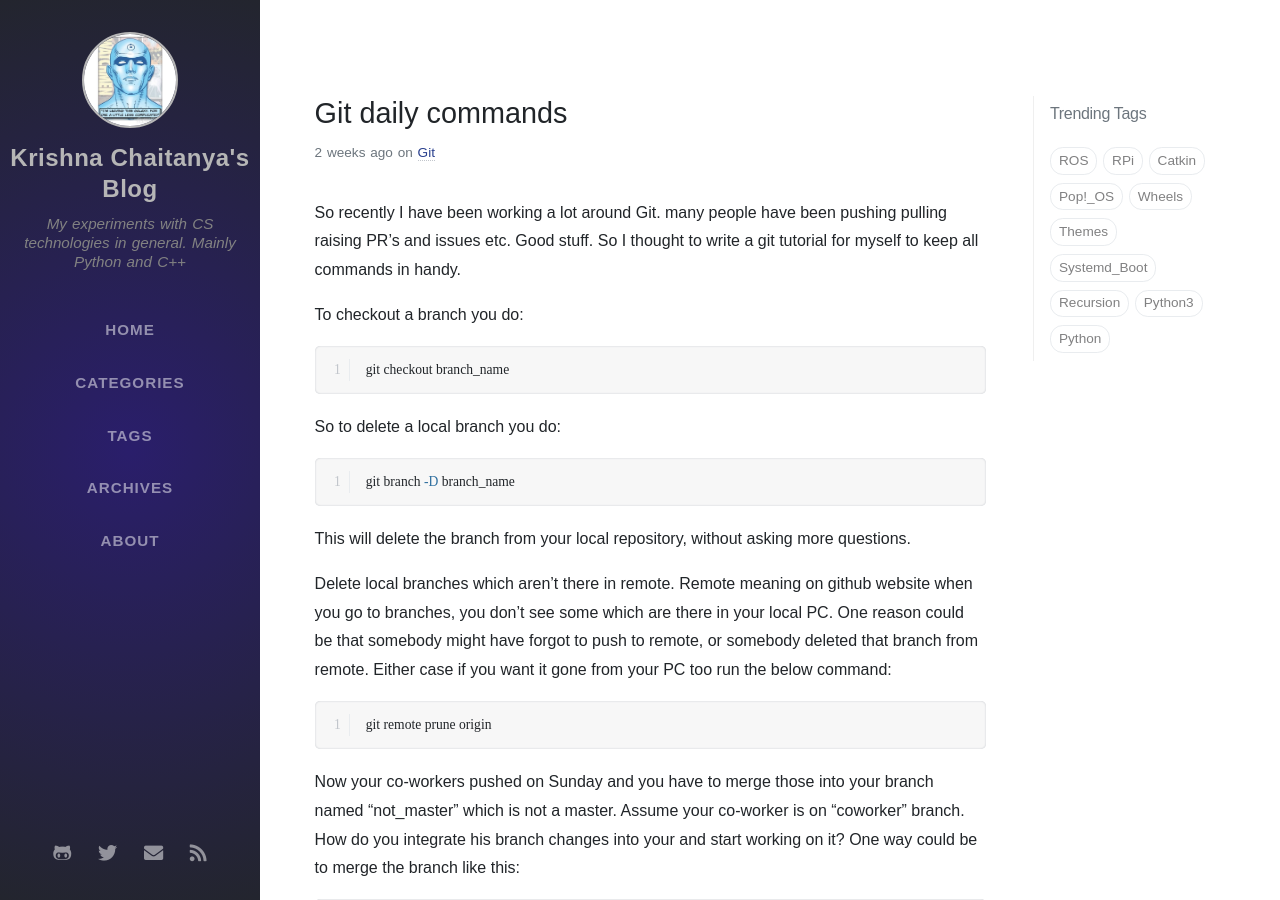
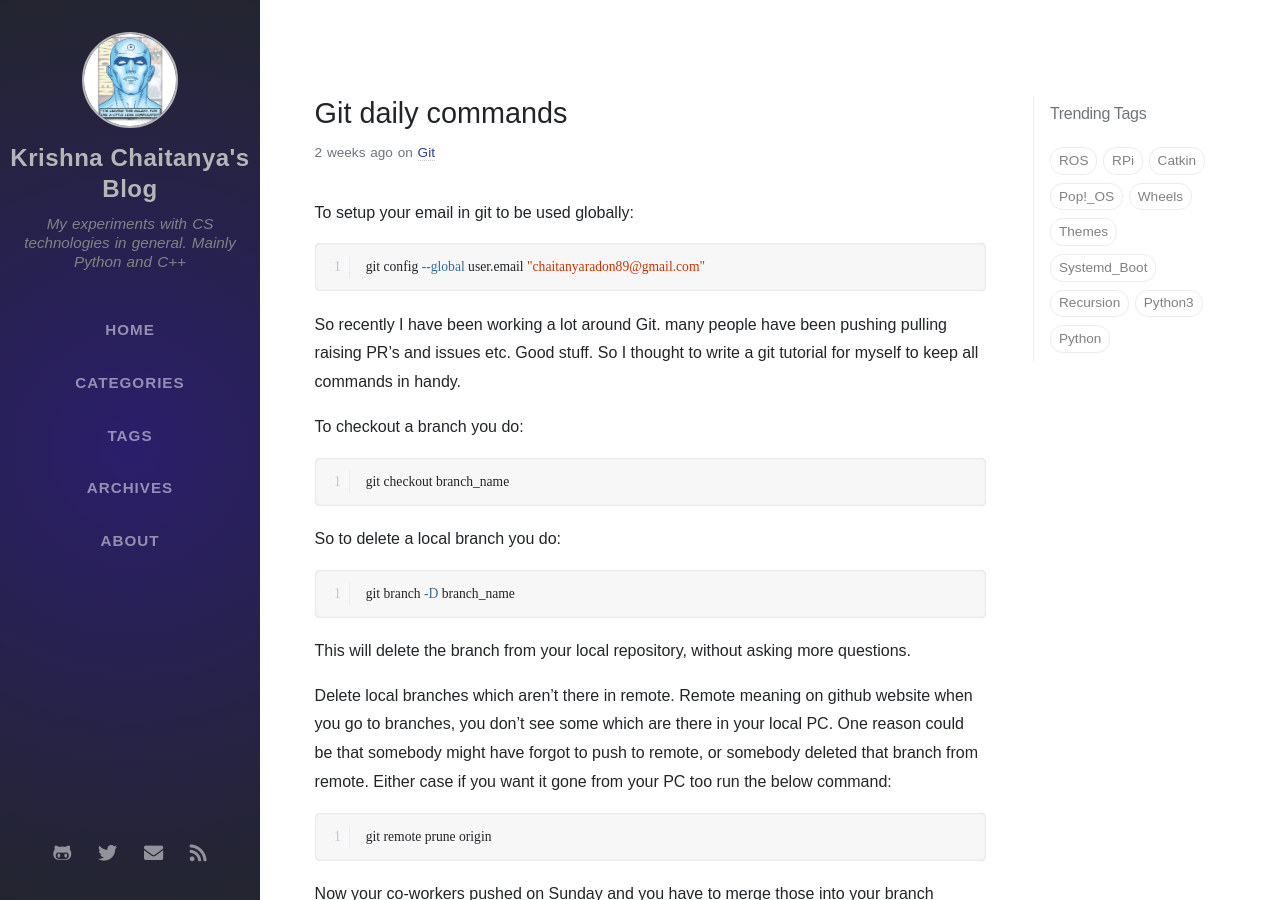
Before and after one commit to krishnachaitanya9/krishnachaitanya9.github.io, a Jekyll site: the page built from _posts/2020-02-10-Daily_Git_commands.md, in a window 1280 px wide and 900 px high. Built offline with Jekyll 4.4.1, drawn with Linux system fonts in a browser that asks for light colours; nearby versions of some CDN libraries; some web fonts are replaced.

Commit message:
Blog Content

````diff
--- a/_posts/2020-02-10-Daily_Git_commands.md
+++ b/_posts/2020-02-10-Daily_Git_commands.md
@@ -4,6 +4,14 @@ date: 2020-02-10 00:26:00 +0800
 categories: [Git]
 tags: [Git]
 ---
+
+To setup your email in git to be used globally:
+
+```bash
+git config --global user.email "chaitanyaradon89@gmail.com"
+```
+
+
 
 So recently I have been working a lot around Git. many people have been pushing pulling raising PR's and issues etc. Good stuff. So I thought to write a git tutorial for myself to keep all commands in handy.
 
````
